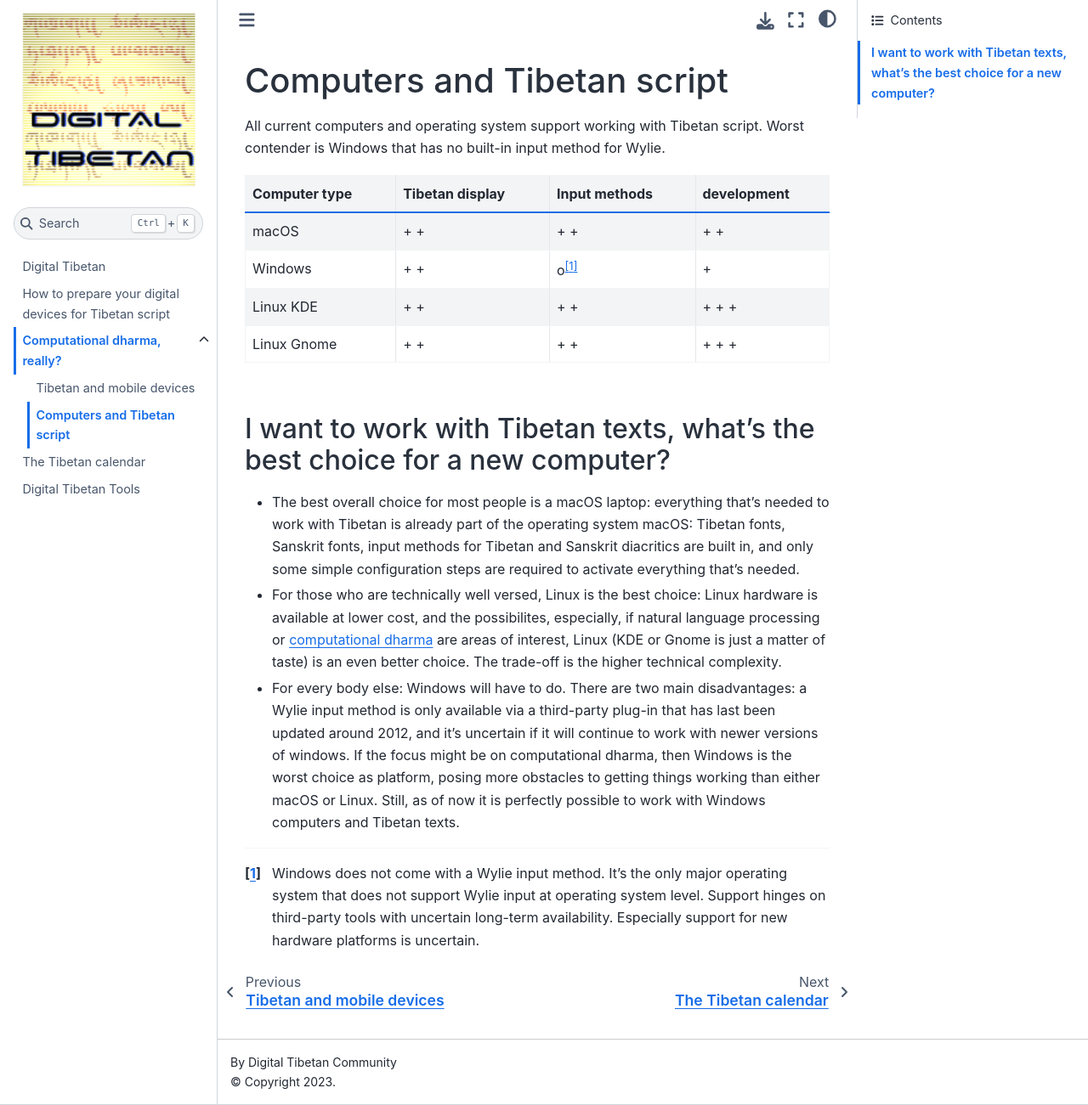
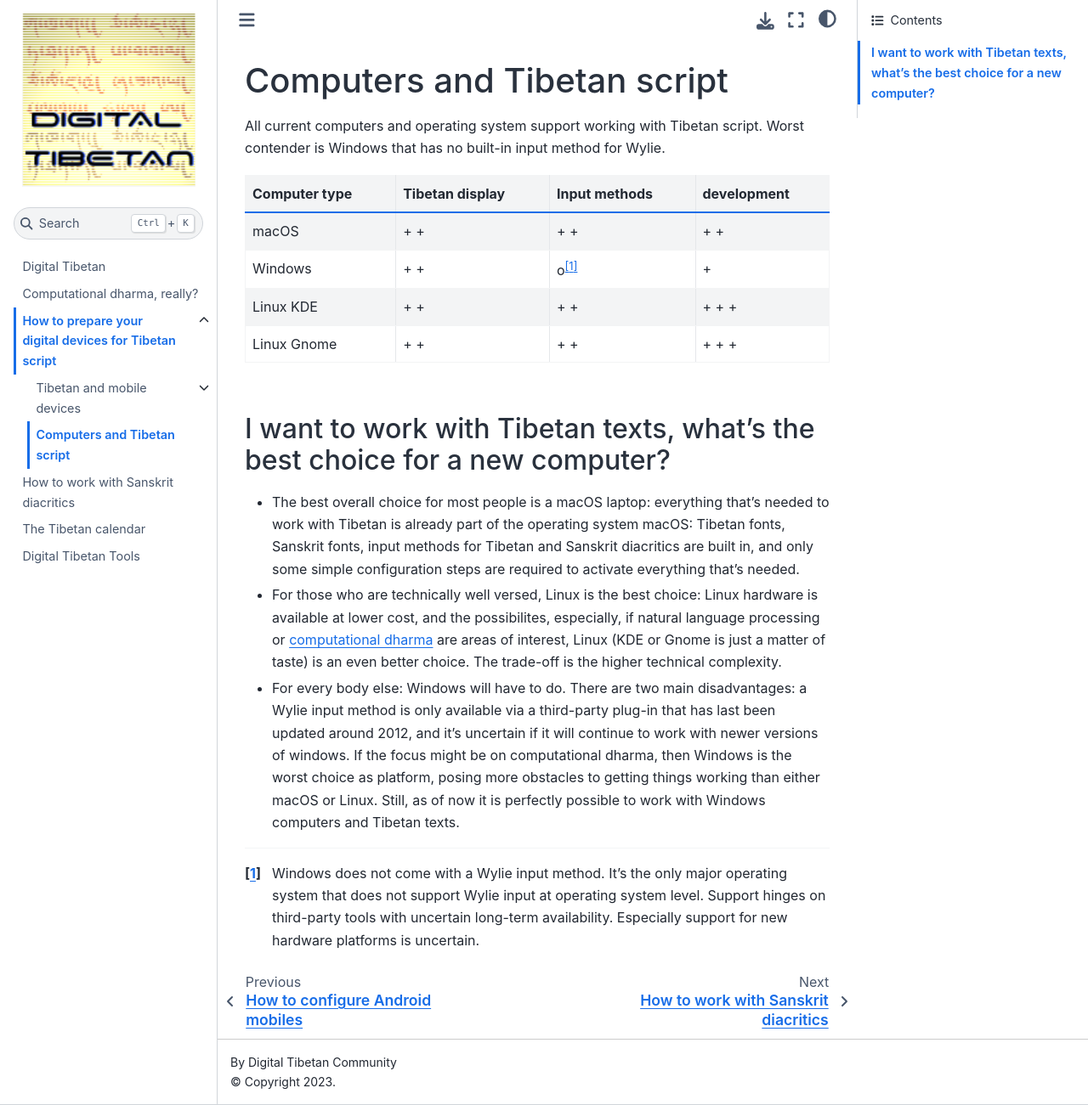
Before and after one commit to DigitalTibetan/DigitalTibetan, a Jupyter Book: the page built from docs/computers_tibetan.md, in a window 1280 px wide and 1301 px high. Shown: the whole window at 85% size. Built offline with Jupyter Book 1.0.4 settings and Sphinx 7.4.7 and the Sphinx Book theme 1.1.4, drawn with Linux system fonts in a browser that asks for light colours; pages that are not in the unit, such as notebooks, are missing from menus.

Commit message:
struct expanded

```diff
--- a/_toc.yml
+++ b/_toc.yml
@@ -1,10 +1,14 @@
 format: jb-book
 root: main
 chapters:
+- file: docs/computational_dharma.md
 - file: docs/devices_tibetan.md
-- file: docs/computational_dharma.md
   sections:
   - file: docs/mobile_tibetan.md
+    sections:
+    - file: docs/configuratio_ios.md
+    - file: docs/configuration_android.md
   - file: docs/computers_tibetan.md
+- file: docs/sanskrit_overview.md
 - file: docs/tibetan_calendar.md
 - file: docs/digital_tibetan_tools.md
--- /dev/null
+++ b/docs/configuration_android.md
@@ -0,0 +1,3 @@
+# How to configure Android mobiles
+
+TBD.
```
